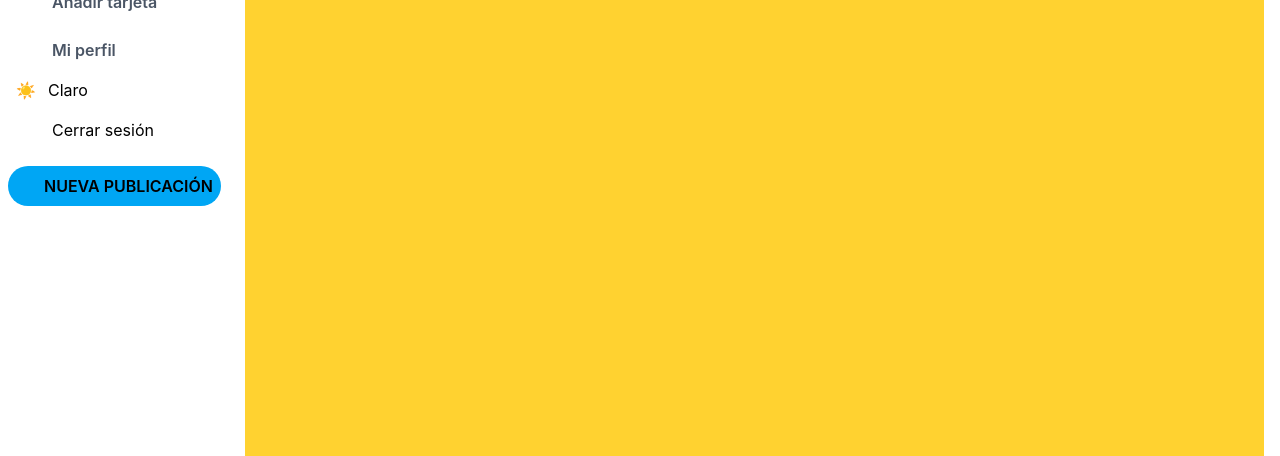
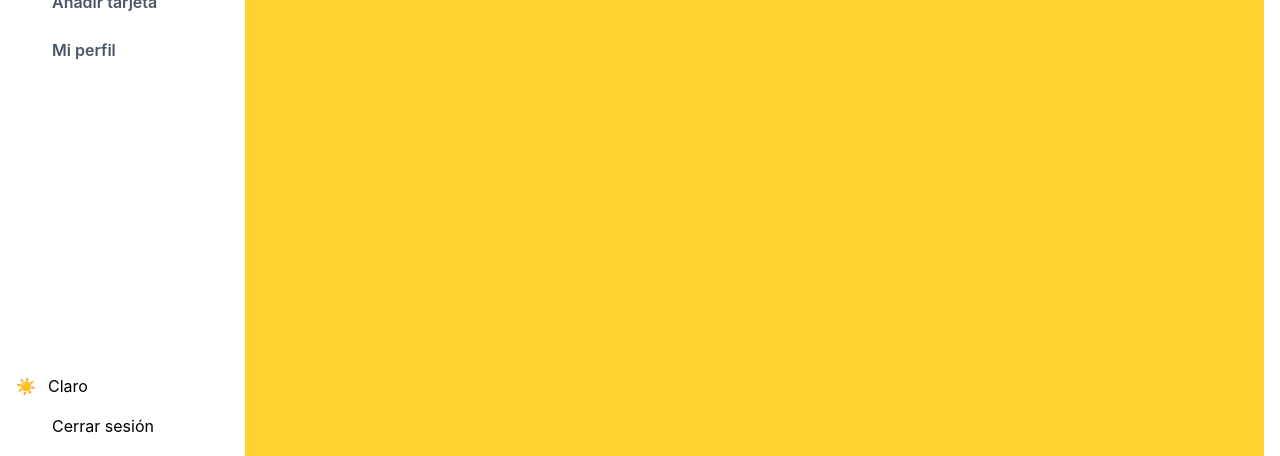
Before and after one commit to wizzard95/onlydevs-hijo, a React (Vite) app: page / in a window 1280 px wide. Shown: the part 290-746 px from the top of the page. Built offline with nearby package versions, Linux system fonts and the light colour scheme; some icons are missing.

Commit message:
config|ui: correjir errores de alineacion dentro del sidebar  y el toggletheme

```diff
--- a/src/components/Sidebar/Sidebar.jsx
+++ b/src/components/Sidebar/Sidebar.jsx
@@ -45,7 +45,7 @@ export const Sidebar = () => {
 
     return (
         <div className="h-screen p-2 bg-white dark:bg-bg-dark
-        transition-all duration-300">
+        transition-all duration-300 flex flex-col ">
            {/* LOGO */}
             <div className="">
                 ONLYDEVS
--- a/src/components/ui/buttons/BtnToggleTheme.jsx
+++ b/src/components/ui/buttons/BtnToggleTheme.jsx
@@ -7,7 +7,7 @@ export const BtnToggleTheme = () => {
     return (
         <button className="flex items-center gap-3 p-2 rounded-lg
         hover:bg-gray-100 dark:hover:bg-primary/20 transition-all
-        justify-center cursor-pointer"
+        justify-start cursor-pointer"
         onClick={setTheme}
         >
             <span>{theme === "light" ? "☀️" : "🌑"}</span>
```
